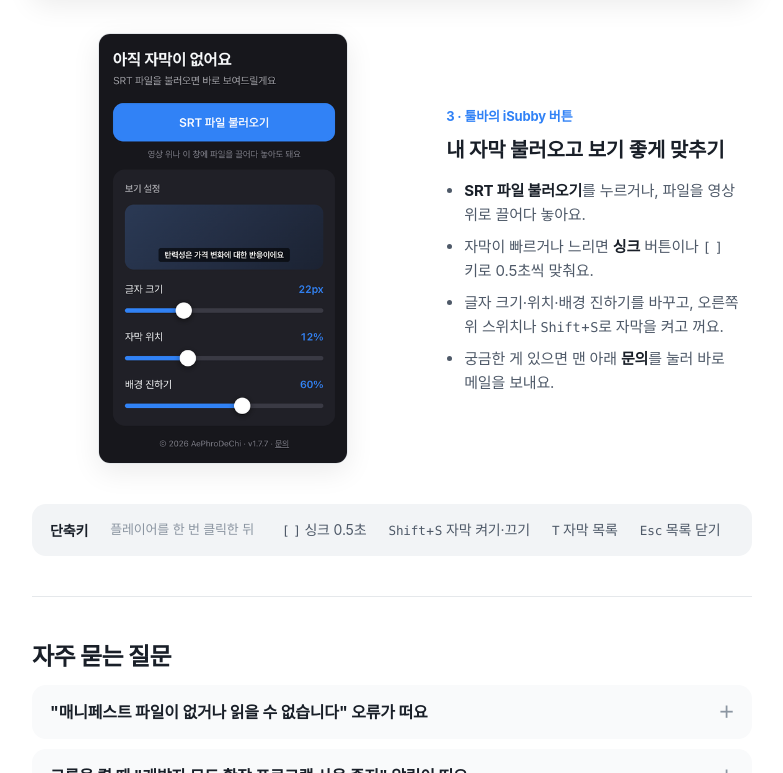
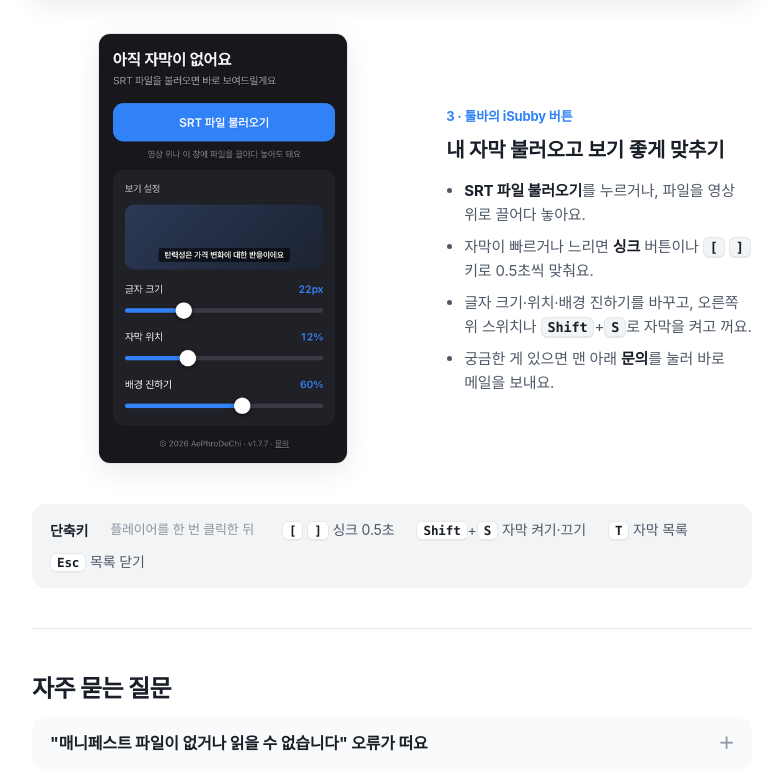
Before and after one commit to joony06/iSubby, a browser extension: page docs/index.html in a window 1280 px wide. Shown: the part 3427-4200 px from the top of the page, without its empty margins (248-1031 px from the left). Drawn offline with Linux system fonts and the light colour scheme.

Commit message:
안내 페이지: 사용법 단축키 굵게 표시

```diff
--- a/docs/index.html
+++ b/docs/index.html
@@ -157,6 +157,8 @@
     .feat h3 { margin: 6px 0 12px; font-size: 20px; }
     .feat ul { margin: 0; padding-left: 18px; display: grid; gap: 8px; color: var(--sub); font-size: 15px; line-height: 1.6; }
     .feat li b { color: var(--text); }
+    .feat kbd, .keys kbd { font-weight: 700; color: var(--text); background: var(--card); border: 1px solid var(--line); border-bottom-width: 2px; border-radius: 6px; padding: 1px 6px; }
+    .keys kbd { background: var(--bg); }
     .keys { margin-top: 40px; padding: 14px 18px; border-radius: 14px; background: var(--card); display: flex; flex-wrap: wrap; gap: 8px 22px; align-items: center; font-size: 14px; color: var(--sub); }
     .keys > b { color: var(--text); }
     .keys > span { color: var(--hint); font-size: 13px; margin-right: 6px; }
```
